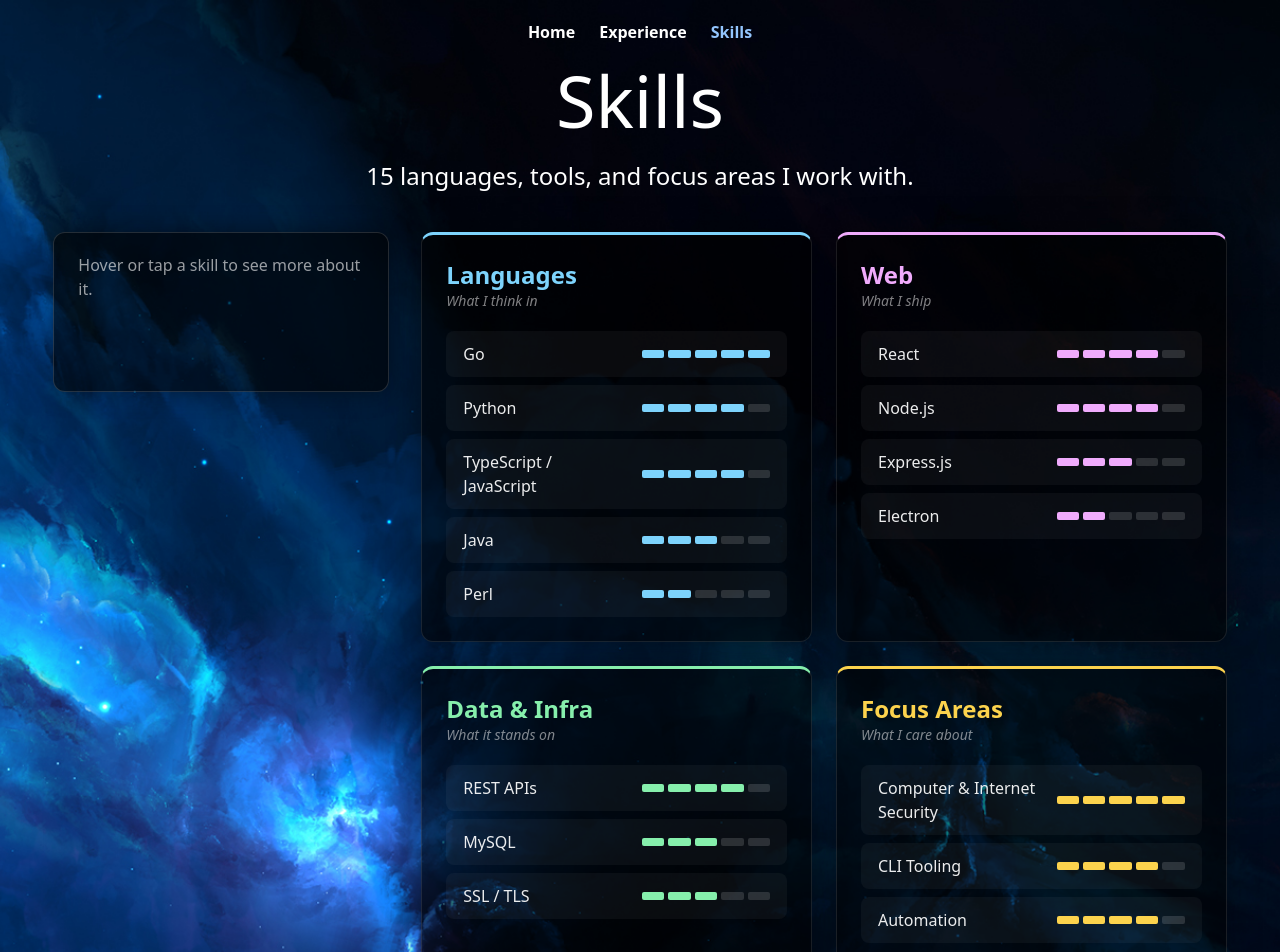
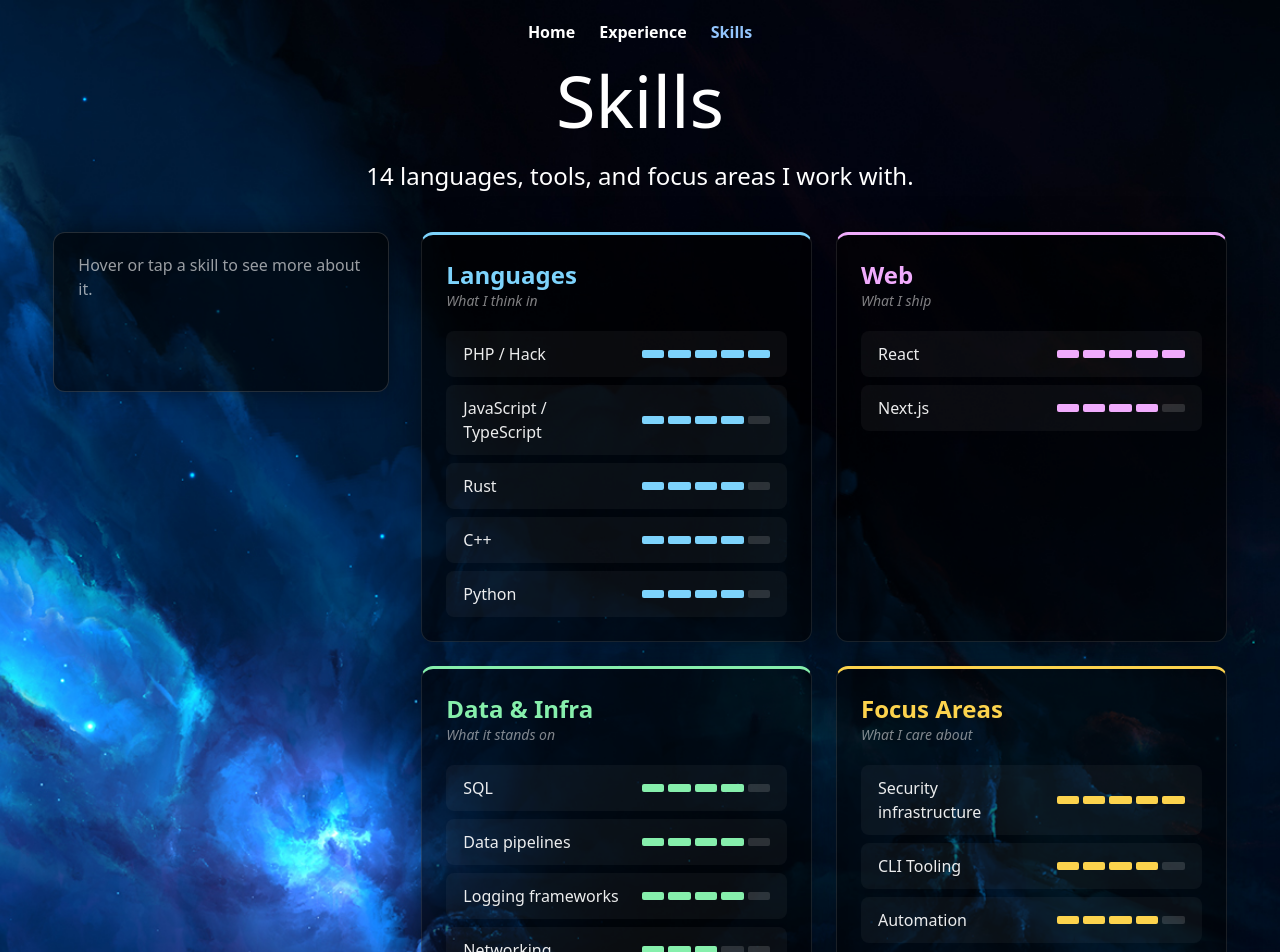
Before and after one commit to BenPVandenberg/Resume-Site, a Next.js app: page /skills in a window 1280 px wide. Shown: the top 952 px of the page. Built offline with nearby package versions, Linux system fonts and the light colour scheme.

Commit message:
Use Ben's real stack on the skills page

```diff
--- a/pages/skills.tsx
+++ b/pages/skills.tsx
@@ -20,7 +20,8 @@
     skills: Skill[];
 }
 
-// Tweak level/blurb freely — 5 = strongest, 1 = lightest touch
+// Tweak freely: levels are 1-5 (5 = strongest). Rename the Meta-internal
+// tooling entries below to their real names if you want them public.
 const BRANCHES: Branch[] = [
     {
         id: 'languages',
@@ -29,29 +30,29 @@
         accent: '#7dd3fc',
         skills: [
             {
-                name: 'Go',
+                name: 'PHP / Hack',
                 level: 5,
-                blurb: 'My daily driver. Goroutines make concurrency feel like a superpower.',
+                blurb: "My daily driver. Hack's type system keeps a very large codebase honest.",
+            },
+            {
+                name: 'JavaScript / TypeScript',
+                level: 4,
+                blurb: "The web's mother tongue, with types to keep me honest.",
+            },
+            {
+                name: 'Rust',
+                level: 4,
+                blurb: 'The borrow checker and I are friends now.',
+            },
+            {
+                name: 'C++',
+                level: 4,
+                blurb: 'Where performance matters and every byte is accounted for.',
             },
             {
                 name: 'Python',
                 level: 4,
-                blurb: 'The trusty multi-tool — scripts, APIs, and everything in between.',
-            },
-            {
-                name: 'TypeScript / JavaScript',
-                level: 4,
-                blurb: "The web's mother tongue, with types to keep me honest.",
-            },
-            {
-                name: 'Java',
-                level: 3,
-                blurb: 'Battle-tested and verbose. We have an understanding.',
-            },
-            {
-                name: 'Perl',
-                level: 2,
-                blurb: 'Read more than written. Respect for the elders.',
+                blurb: 'The trusty multi-tool — scripts, tooling, and everything in between.',
             },
         ],
     },
@@ -63,23 +64,13 @@
         skills: [
             {
                 name: 'React',
-                level: 4,
+                level: 5,
                 blurb: 'Components all the way down.',
             },
             {
-                name: 'Node.js',
+                name: 'Next.js',
                 level: 4,
-                blurb: 'JavaScript, unleashed from the browser.',
-            },
-            {
-                name: 'Express.js',
-                level: 3,
-                blurb: 'APIs without the ceremony.',
-            },
-            {
-                name: 'Electron',
-                level: 2,
-                blurb: 'Desktop apps wearing a web costume.',
+                blurb: 'This very site runs on it.',
             },
         ],
     },
@@ -90,19 +81,24 @@
         accent: '#86efac',
         skills: [
             {
-                name: 'REST APIs',
+                name: 'SQL',
                 level: 4,
-                blurb: 'The lingua franca of the web.',
-            },
-            {
-                name: 'MySQL',
-                level: 3,
                 blurb: 'SELECT * FROM competence.',
             },
             {
-                name: 'SSL / TLS',
+                name: 'Data pipelines',
+                level: 4,
+                blurb: 'Moving data reliably at scale.',
+            },
+            {
+                name: 'Logging frameworks',
+                level: 4,
+                blurb: "If it isn't logged, it didn't happen.",
+            },
+            {
+                name: 'Networking',
                 level: 3,
-                blurb: 'Keeping the padlock closed.',
+                blurb: 'Packets in, packets out — respecting the layers below.',
             },
         ],
     },
@@ -113,9 +109,9 @@
         accent: '#fcd34d',
         skills: [
             {
-                name: 'Computer & Internet Security',
+                name: 'Security infrastructure',
                 level: 5,
-                blurb: 'My degree and my hobby. Trust, but verify.',
+                blurb: 'My degree, my hobby, and my day job.',
             },
             {
                 name: 'CLI Tooling',
```
